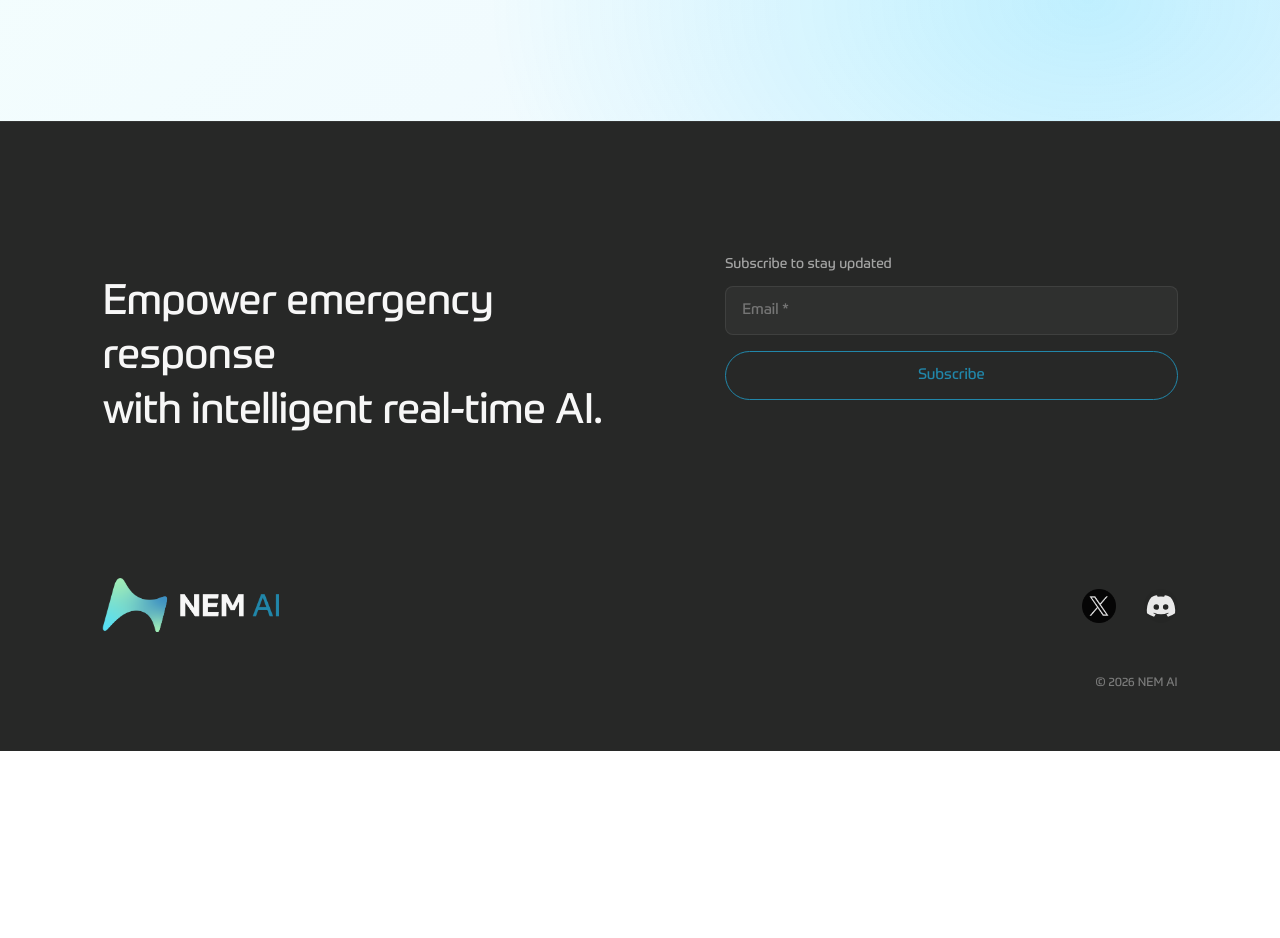
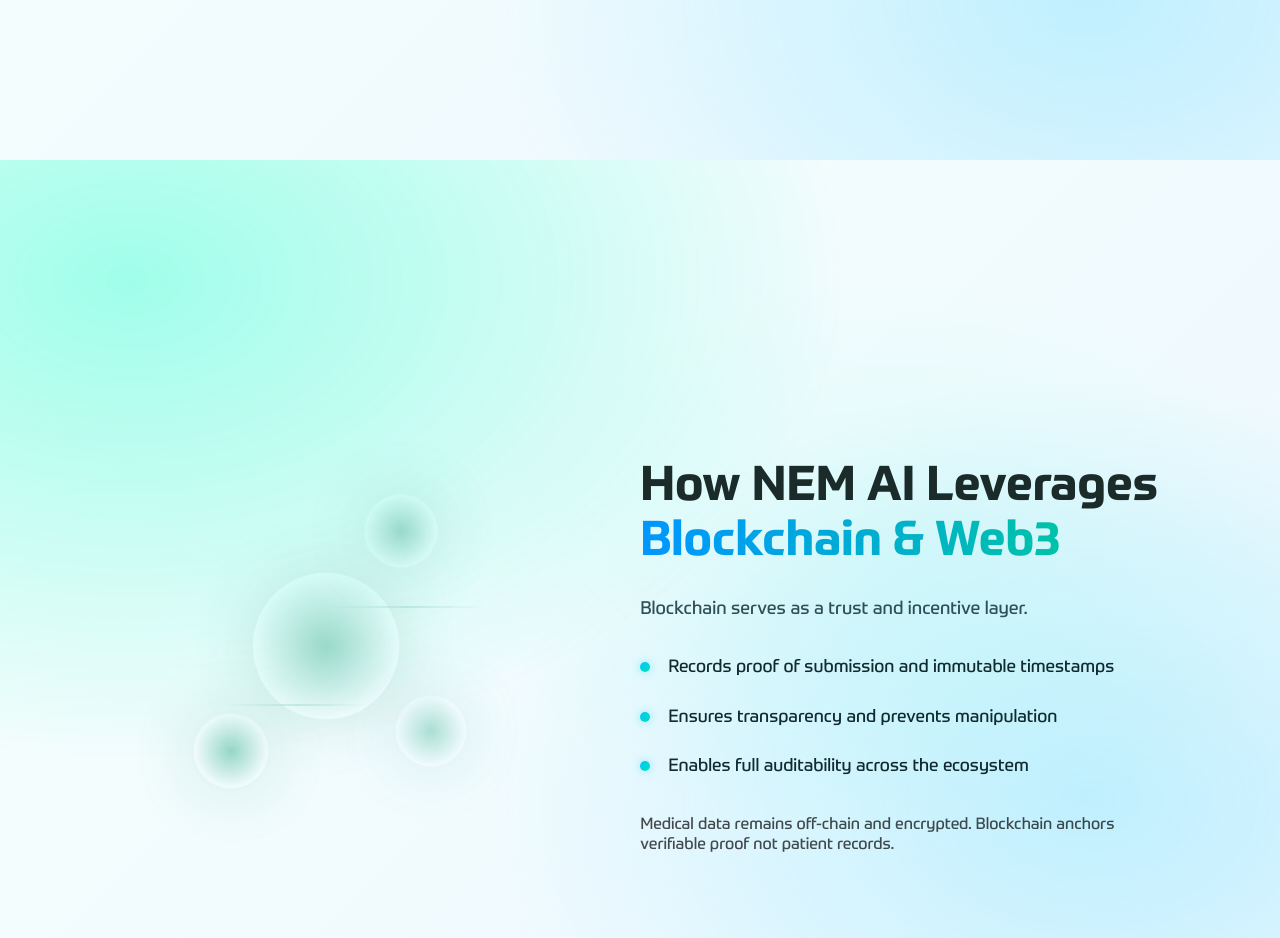
Before and after one commit to ceonemai/nemai, a React (Vite) app in the folder nemai/: page / in a window 1280 px wide. Shown: the part 4640-5578 px from the top of the page. Before the commit the page ends 5391 px from the top, so only its background shows below. Built offline with nearby package versions, Linux system fonts and the light colour scheme.

Commit message:
feat: New section as KAN-16

```diff
--- a/nemai/src/App.jsx
+++ b/nemai/src/App.jsx
@@ -4,6 +4,7 @@ import Footer from "./components/Footer/Footer";
 import WhyNEM from "./components/WhyNEM/WhyNEM";
 import Mission from "./components/Mission/Mission";
 import Backbone from "./components/Backbone/Backbone";
+import Blockchain from "./components/Blockchain/Blockchain";
 
 function App() {
   return (
@@ -26,6 +27,10 @@ function App() {
         <Backbone />
       </section>
 
+      <section id="blockchain">
+        <Blockchain />
+      </section>
+
       <Footer />
     </>
   );
--- /dev/null
+++ b/nemai/src/components/Blockchain/Blockchain.css
@@ -0,0 +1,265 @@
+/* =========================================
+   SECTION BASE
+========================================= */
+
+.blockchain-section {
+  position: relative;
+  padding: 200px 8%;
+  overflow: hidden;
+  font-family: "Prometo", sans-serif;
+}
+
+/* subtle ambient glow (ไม่ทับ background หลัก) */
+.blockchain-section::after {
+  content: "";
+  position: absolute;
+  inset: 0;
+  background: radial-gradient(
+      600px 400px at 70% 40%,
+      rgba(0, 255, 200, 0.08),
+      transparent 70%
+    );
+  pointer-events: none;
+  z-index: 0;
+}
+
+/* =========================================
+   GRID LAYOUT
+========================================= */
+
+.blockchain-grid {
+  position: relative;
+  z-index: 1;
+
+  display: grid;
+  grid-template-columns: 1fr 1.2fr;
+  gap: 90px;
+  align-items: center;
+  max-width: 1200px;
+  margin: 0 auto;
+
+  opacity: 0;
+  transform: translateY(60px);
+  transition: all 1.1s cubic-bezier(0.22, 1, 0.36, 1);
+}
+
+.blockchain-section.visible .blockchain-grid {
+  opacity: 1;
+  transform: translateY(0);
+}
+
+.blockchain-section.leaving .blockchain-grid {
+  opacity: 0;
+  transform: translateY(-40px);
+  transition: all 0.8s ease;
+}
+
+/* =========================================
+   TEXT
+========================================= */
+
+.blockchain-title {
+  font-size: 3rem;
+  font-weight: 700;
+  line-height: 1.15;
+  margin-bottom: 28px;
+  color: #1b2b2a;
+}
+
+.blockchain-title .highlight {
+  background: linear-gradient(90deg, #0096ff, #00c2a8);
+  -webkit-background-clip: text;
+  -webkit-text-fill-color: transparent;
+}
+
+.blockchain-sub {
+  font-size: 18px;
+  margin-bottom: 30px;
+  color: #2f4f56;
+  font-weight: 500;
+}
+
+.blockchain-points {
+  list-style: none;
+  padding: 0;
+  margin: 0;
+}
+
+.blockchain-points li {
+  position: relative;
+  padding-left: 28px;
+  margin-bottom: 18px;
+  font-size: 17.5px;
+  line-height: 1.8;
+  color: #102a2f;
+}
+
+.blockchain-points li::before {
+  content: "";
+  position: absolute;
+  left: 0;
+  top: 10px;
+  width: 10px;
+  height: 10px;
+  border-radius: 50%;
+  background: linear-gradient(135deg, #00c6ff, #00e0b8);
+  box-shadow: 0 0 10px rgba(0, 200, 255, 0.4);
+}
+
+.blockchain-note {
+  margin-top: 32px;
+  font-size: 16px;
+  opacity: 0.7;
+}
+
+/* =========================================
+   VISUAL NETWORK
+========================================= */
+
+.blockchain-visual {
+  display: flex;
+  justify-content: center;
+  align-items: center;
+}
+
+.network {
+  position: relative;
+  width: 320px;
+  height: 320px;
+}
+
+.node {
+  position: absolute;
+  border-radius: 50%;
+  background: radial-gradient(circle, #8fd3c2 0%, transparent 70%);
+  box-shadow: 0 0 60px rgba(109, 186, 165, 0.35);
+  animation: pulseNode 4s infinite ease-in-out;
+}
+
+.node.main {
+  width: 140px;
+  height: 140px;
+  top: 90px;
+  left: 90px;
+}
+
+.node.small {
+  width: 70px;
+  height: 70px;
+}
+
+.node-1 {
+  top: 10px;
+  left: 200px;
+}
+
+.node-2 {
+  bottom: 20px;
+  left: 30px;
+  animation-delay: 1.5s;
+}
+
+.node-3 {
+  bottom: 40px;
+  right: 20px;
+  animation-delay: 2.5s;
+}
+
+/* connection lines */
+
+.connection-line {
+  position: absolute;
+  height: 2px;
+  background: linear-gradient(
+    90deg,
+    transparent,
+    #8fd3c2,
+    transparent
+  );
+  opacity: 0.4;
+}
+
+.line-1 {
+  width: 160px;
+  top: 120px;
+  left: 160px;
+}
+
+.line-2 {
+  width: 140px;
+  bottom: 100px;
+  left: 60px;
+}
+
+/* =========================================
+   ANIMATION
+========================================= */
+
+@keyframes pulseNode {
+  0% { transform: scale(1); opacity: 0.7; }
+  50% { transform: scale(1.08); opacity: 1; }
+  100% { transform: scale(1); opacity: 0.7; }
+}
+
+/* =========================================
+   RESPONSIVE
+========================================= */
+
+@media (max-width: 1100px) {
+  .blockchain-grid {
+    gap: 60px;
+  }
+}
+
+@media (max-width: 1024px) {
+
+  .blockchain-grid {
+    grid-template-columns: 1fr;
+    text-align: center;
+  }
+
+  .blockchain-visual {
+    order: -1;
+    margin-bottom: 60px;
+  }
+
+  .network {
+    width: 260px;
+    height: 260px;
+  }
+
+  .node.main {
+    width: 110px;
+    height: 110px;
+    top: 75px;
+    left: 75px;
+  }
+
+  .node.small {
+    width: 55px;
+    height: 55px;
+  }
+}
+
+@media (max-width: 768px) {
+
+  .blockchain-section {
+    padding: 140px 6%;
+  }
+
+  .blockchain-title {
+    font-size: 2.3rem;
+  }
+
+  .blockchain-sub {
+    font-size: 16px;
+  }
+
+  .blockchain-points li {
+    font-size: 16px;
+  }
+
+  .blockchain-note {
+    font-size: 14.5px;
+  }
+}
--- /dev/null
+++ b/nemai/src/components/Blockchain/Blockchain.jsx
@@ -0,0 +1,74 @@
+import { useEffect, useRef } from "react";
+import "./Blockchain.css";
+
+export default function Blockchain() {
+  const sectionRef = useRef(null);
+
+  useEffect(() => {
+    const el = sectionRef.current;
+
+    const observer = new IntersectionObserver(
+      ([entry]) => {
+        if (entry.isIntersecting) {
+          el.classList.add("visible");
+          el.classList.remove("leaving");
+        } else {
+          if (entry.boundingClientRect.top < 0) {
+            el.classList.remove("visible");
+            el.classList.add("leaving");
+          } else {
+            el.classList.remove("visible");
+            el.classList.remove("leaving");
+          }
+        }
+      },
+      { threshold: 0.35 }
+    );
+
+    observer.observe(el);
+    return () => observer.disconnect();
+  }, []);
+
+  return (
+    <section className="blockchain-section" ref={sectionRef}>
+      <div className="blockchain-grid">
+
+        {/* ===== LEFT VISUAL ===== */}
+        <div className="blockchain-visual">
+          <div className="network">
+            <div className="node main"></div>
+            <div className="node small node-1"></div>
+            <div className="node small node-2"></div>
+            <div className="node small node-3"></div>
+            <div className="connection-line line-1"></div>
+            <div className="connection-line line-2"></div>
+          </div>
+        </div>
+
+        {/* ===== RIGHT CONTENT ===== */}
+        <div className="blockchain-content">
+          <h2 className="blockchain-title">
+            How NEM AI Leverages{" "}
+            <span className="highlight">Blockchain & Web3</span>
+          </h2>
+
+          <p className="blockchain-sub">
+            Blockchain serves as a trust and incentive layer.
+          </p>
+
+          <ul className="blockchain-points">
+            <li>Records proof of submission and immutable timestamps</li>
+            <li>Ensures transparency and prevents manipulation</li>
+            <li>Enables full auditability across the ecosystem</li>
+          </ul>
+
+          <p className="blockchain-note">
+            Medical data remains off-chain and encrypted. Blockchain anchors
+            verifiable proof not patient records.
+          </p>
+        </div>
+
+      </div>
+    </section>
+  );
+}
```
